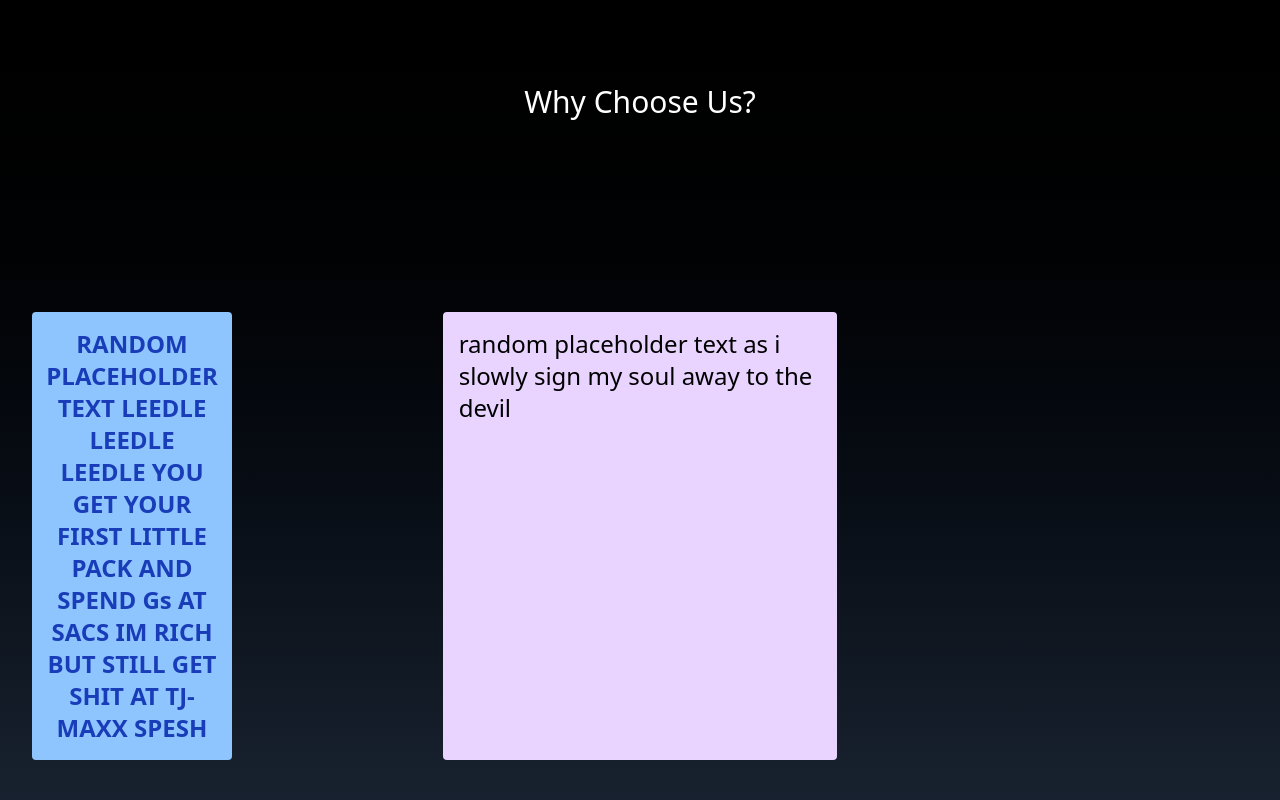
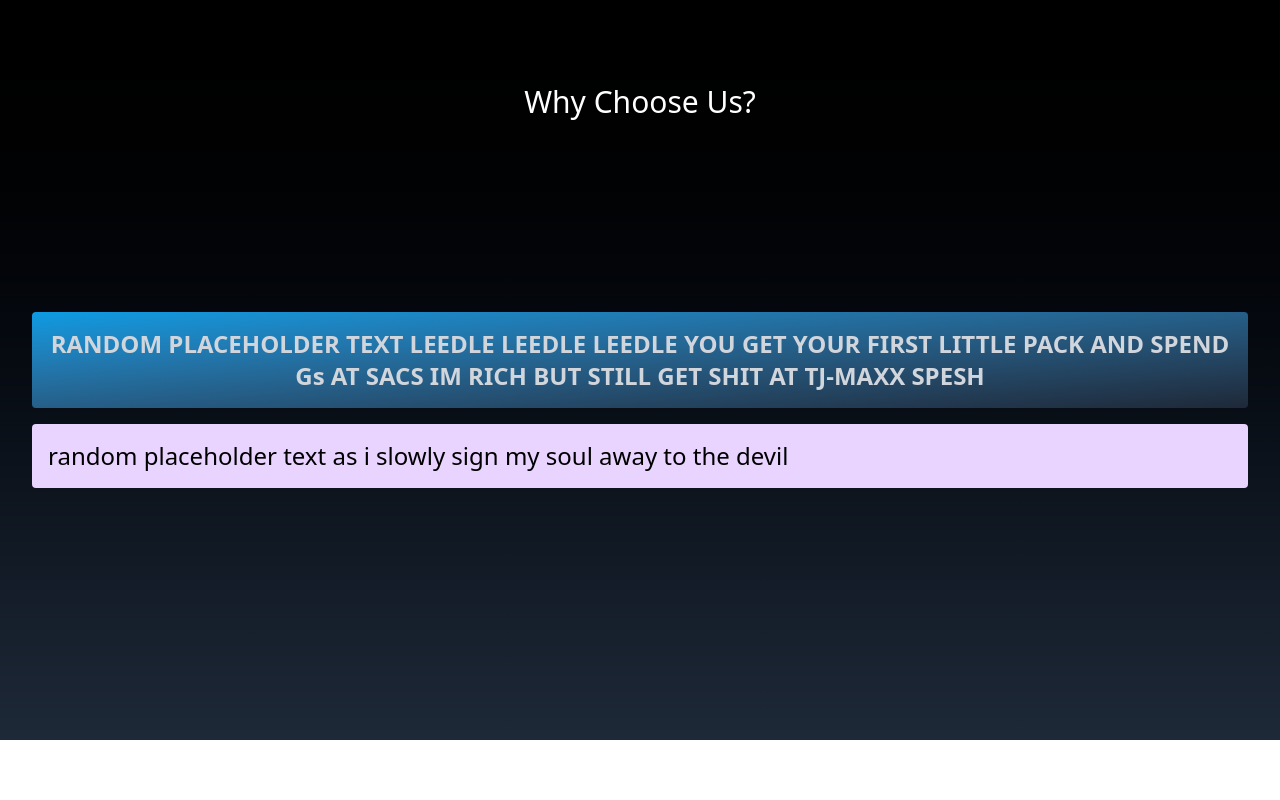
Before and after one commit to statisluc/FreelanceOffic, a React (Vite) app: page / in a window 1280 px wide. Shown: the part 2751-3551 px from the top of the page. After the commit the page ends 3491 px from the top, so only its background shows below. Built offline with nearby package versions, Linux system fonts and the light colour scheme; a web font is replaced by a local one.

Commit message:
Update WhyChooseUs.jsx

```diff
--- a/src/components/WhyChooseUs.jsx
+++ b/src/components/WhyChooseUs.jsx
@@ -10,9 +10,11 @@
         </h1>
       </div>
 
-      <div className="px-8 py-24 grid grid-cols-1 md:grid-cols-3 gap-4">
-        <Card className="bg-blue-300 w-[200px]">
-          <h1 className="text-2xl text-blue-800 font-bold flex items-center text-center justify-center">
+      <div className="px-8 py-24 flex flex-col gap-4">
+        <Card className="bg-gradient-to-br from-[#0b9be3] to-gray-800">
+          {" "}
+          {/*to-[#024363] */}
+          <h1 className="text-2xl text-gray-300 font-bold flex items-center text-center justify-center">
             RANDOM PLACEHOLDER TEXT LEEDLE LEEDLE LEEDLE YOU GET YOUR FIRST
             LITTLE PACK AND SPEND Gs AT SACS IM RICH BUT STILL GET SHIT AT
             TJ-MAXX SPESH
```
